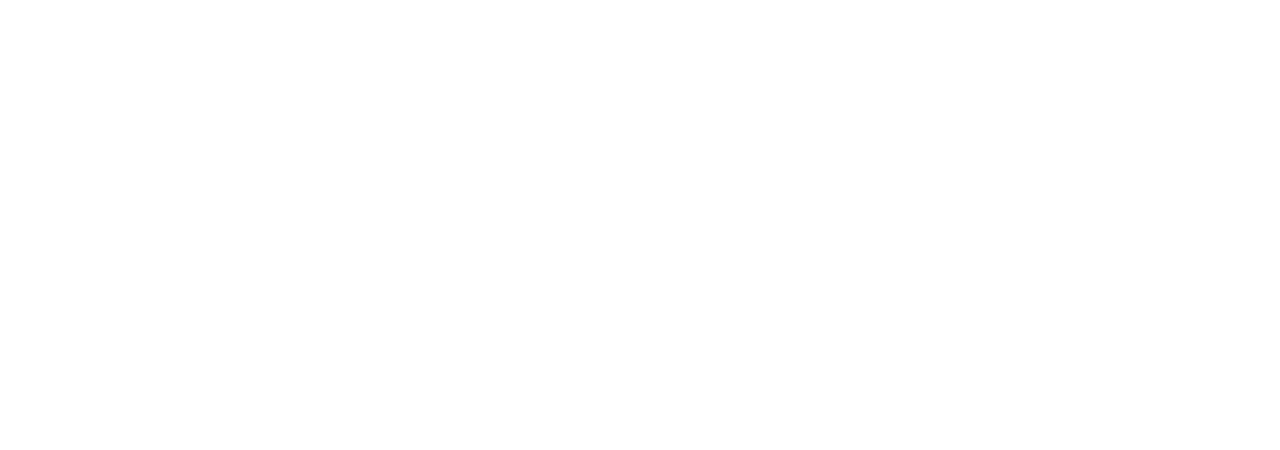
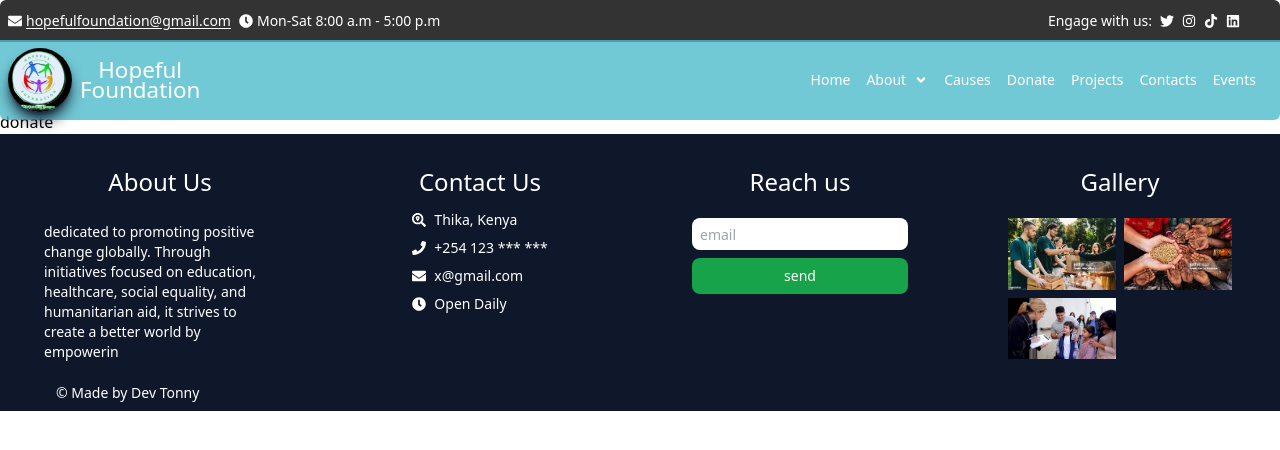
Before and after one commit to Anthony-mbaya/charity-site, a React (Vite) app: page /donate in a window 1280 px wide. Before the commit this address had no page. Shown: the top 450 px of the page. Built offline with nearby package versions, Linux system fonts and the light colour scheme.

Commit message:
added projects page

```diff
--- a/index.html
+++ b/index.html
@@ -4,7 +4,7 @@
     <meta charset="UTF-8" />
     <link rel="icon" type="image/svg+xml" href="/images/logo.jpg" />
     <meta name="viewport" content="width=device-width, initial-scale=1.0" />
-    <title>Vite + React</title>
+    <title>hopefulfoundation</title>
   </head>
   <body>
     <div id="root"></div>
--- a/src/App.jsx
+++ b/src/App.jsx
@@ -1,4 +1,6 @@
 import { Home } from "./pages/home";
+import { Donate } from "./pages/donate";
+import { Projects } from "./pages/projects";
 import { BrowserRouter as Router, Routes, Route } from 'react-router-dom';
 
 export const App =()=> {
@@ -6,6 +8,8 @@
     <Router>
       <Routes>
         <Route path="/" element={<Home />} />
+        <Route path="/donate" element={<Donate />} />
+        <Route path="/projects" element={<Projects />} />
       </Routes>
     </Router>
   )
--- a/src/components/dynamic_info/home_section.jsx
+++ b/src/components/dynamic_info/home_section.jsx
@@ -293,3 +293,4 @@
     </div>
   );
 }
+export default UpdatesNews;
--- a/src/components/navbar.jsx
+++ b/src/components/navbar.jsx
@@ -16,13 +16,14 @@
   const handleMouseLeave = () => {
     setShowArrow(false);
   };
-  function NavListLink({ text, link, dropDown }) {
+  function NavListLink({ text, link, dropDown, onClick }) {
     return (
       <li
         className="nav-link"
         onMouseEnter={dropDown ? handleMouseEnter : null}
         onMouseLeave={dropDown ? handleMouseLeave : null}
         //onClick={dropDown ? handleArrow : null}
+        onClick={onClick}
       >
         <NavLink
           to={link}
@@ -58,12 +59,12 @@
   };
   function SideBar() {
     return (
-      <div className="sidebar">
+      <div className={`sidebar ${ !showMenu ? "block" : "hidden" }`}>
         <ul className="nav-links">
           <span className="close-sidebar">
             <FaTimes size={25} onClick={toggleBar} />
           </span>
-          <NavListLink link={"/"} text={"Home"} />
+          <NavListLink link={"/"} text={"Home"} onClick={toggleBar} />
           <NavListLink
             link={"/about"}
             text={"About"}
@@ -73,8 +74,8 @@
             ]}
           />
           <NavListLink link={"/causes"} text={"Causes"} />
-          <NavListLink link={"/donate-now"} text={"Donate"} />
-          <NavListLink link={"/resources"} text={"Resources"} />
+          <NavListLink link={"/donate"} text={"Donate"} />
+          <NavListLink link={"/projects"} text={"Projects"} />
           <NavListLink link={"/contacts"} text={"Contacts"} />
           <NavListLink link={"/events"} text={"Events"} />
         </ul>
@@ -101,8 +102,8 @@
           ]}
         />
         <NavListLink link={"/causes"} text={"Causes"} />
-        <NavListLink link={"/donate-now"} text={"Donate"} />
-        <NavListLink link={"/resources"} text={"Resources"} />
+        <NavListLink link={"/donate"} text={"Donate"} />
+        <NavListLink link={"/projects"} text={"Projects"} />
         <NavListLink link={"/contacts"} text={"Contacts"} />
         <NavListLink link={"/events"} text={"Events"} />
       </ul>
--- a/src/index.css
+++ b/src/index.css
@@ -3,7 +3,7 @@
 @tailwind utilities;
 
 .home-container{
-  @apply w-full sm:container mx-auto py-1
+  @apply w-full sm:container mx-auto py-1 pt-[7rem] sm:pt-[6.9rem]
 }
 /* platform links */
 .platform-links{
@@ -93,7 +93,7 @@
 }
 /* home section with dynamic details */
 .home-section{
-  @apply sm:container w-full mx-auto mt-[6.6rem] sm:mt-[6.5rem] py-3
+  @apply sm:container w-full mx-auto py-3
 }
 .image-container{
   @apply relative bg-bg1 bg-cover bg-center h-screen text-white px-20 sm:py-20 flex flex-col justify-center items-center gap-2 sm:gap-3;
--- /dev/null
+++ b/src/pages/donate.jsx
@@ -0,0 +1,14 @@
+import { PlatformLinks } from "../components/platformlinks";
+import { Navbar } from "../components/navbar";
+import { Footer } from "../components/footer";
+export const Donate = () => {
+  return (
+    <div className="home-container">
+      {/* homepage componets - formal layout */}
+      <PlatformLinks />
+      <Navbar />
+      <h1>donate</h1>
+      <Footer />
+    </div>
+  );
+};
--- /dev/null
+++ b/src/pages/projects.jsx
@@ -0,0 +1,16 @@
+import { PlatformLinks } from "../components/platformlinks";
+import { Navbar } from "../components/navbar";
+import { Footer } from "../components/footer";
+//import { updatesData } from "../components/dynamic_info/updates";
+import UpdatesNews from "../components/dynamic_info/home_section";
+export const Projects = () => {
+  return (
+    <div className="home-container">
+      {/* homepage componets - formal layout */}
+      <PlatformLinks />
+      <Navbar />
+      <UpdatesNews />
+      <Footer />
+    </div>
+  );
+};
```
